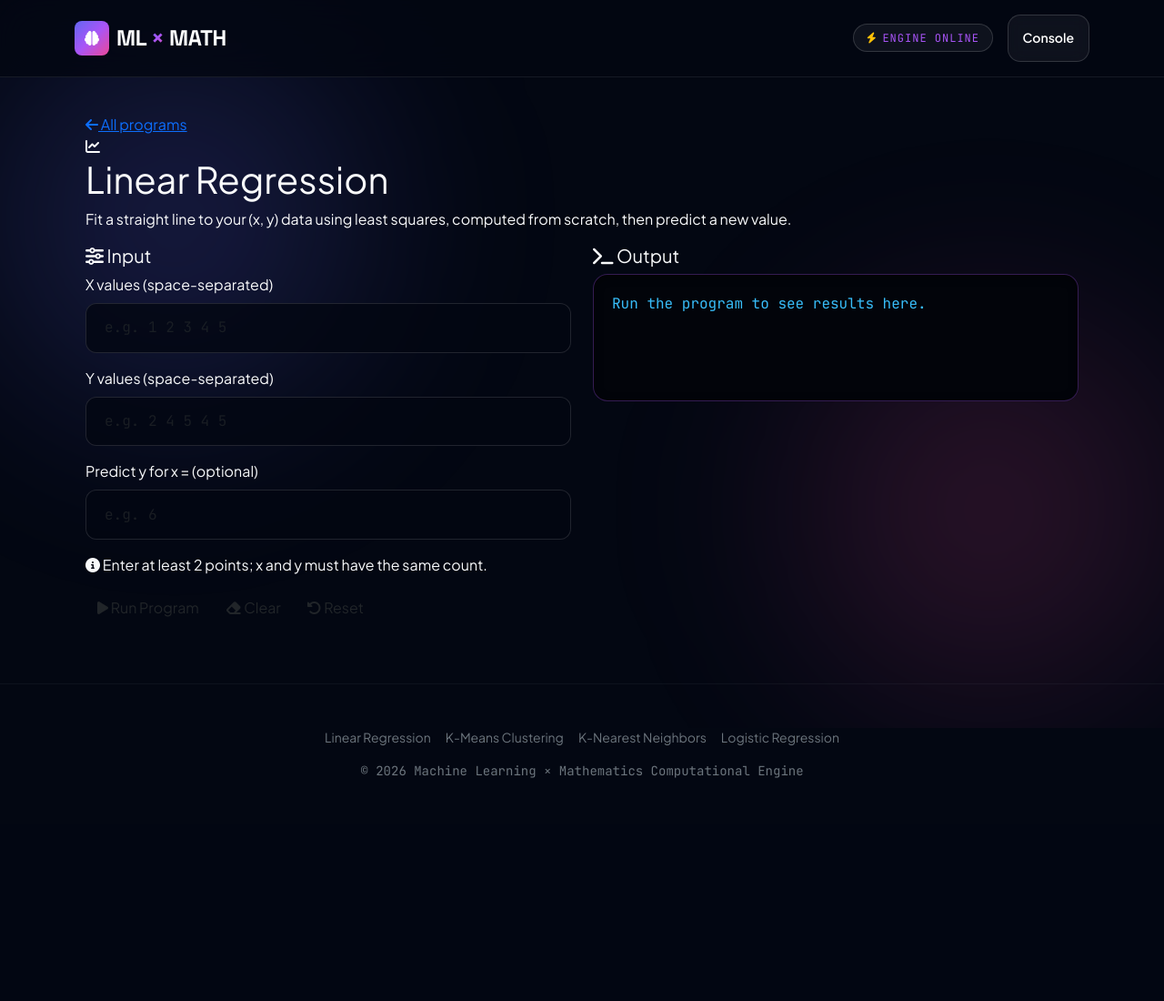
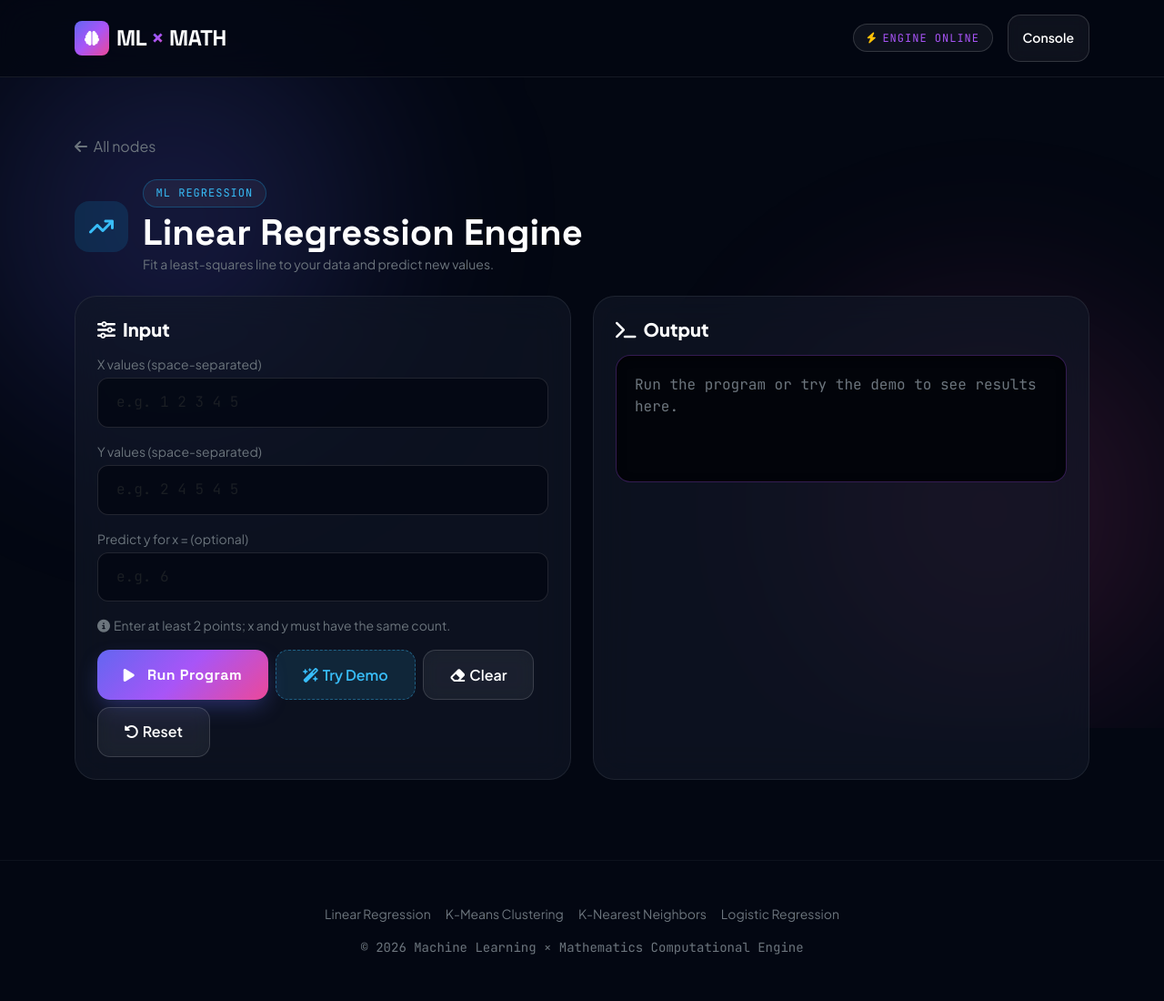
Before and after one commit to Anamolsnwr/ML_MATH_LAB, a Flask app: page /linear-regression in a window 1280 px wide. Shown: the whole page at 91% size. Before the commit the page ends 855 px from the top, so only its background shows below. Run offline with Flask 3, Linux system fonts and the light colour scheme.

Commit message:
adding demo button

```diff
--- a/templates/linear_regression.html
+++ b/templates/linear_regression.html
@@ -1,53 +1,55 @@
-{% extends "base.html" %}
-{% block title %}Linear Regression — ML Math Lab{% endblock %}
+{% extends 'base.html' %}
 
 {% block content %}
-<section class="program-page">
-  <div class="container">
+<section class="py-4">
+  <a href="{{ url_for('home') }}#nodes" class="text-secondary text-decoration-none d-inline-block mb-4">
+    <i class="fa-solid fa-arrow-left me-1"></i> All nodes
+  </a>
 
-    <a href="{{ url_for('home') }}#programs" class="back-link"><i class="fa-solid fa-arrow-left"></i> All programs</a>
-
-    <div class="program-header" data-aos="fade-up">
-      <div class="program-icon-lg"><i class="fa-solid fa-chart-line"></i></div>
+  <div class="d-flex align-items-center gap-3 mb-4">
+    <div class="p-3 rounded-4" style="background: rgba(14, 165, 233, 0.15); color: #38BDF8;">
+      <i class="fa-solid fa-arrow-trend-up fa-xl"></i>
+    </div>
     <div>
-        <h1>Linear Regression</h1>
-        <p>Fit a straight line to your (x, y) data using least squares, computed from scratch, then predict a new value.</p>
+      <span class="fusion-badge" style="color: #38BDF8; border-color: rgba(14, 165, 233, 0.3);">ML REGRESSION</span>
+      <h1 class="fw-bold text-white mb-0 mt-1" style="font-family: var(--font-display);">Linear Regression Engine</h1>
+      <p class="text-secondary small mb-0">Fit a least-squares line to your data and predict new values.</p>
     </div>
   </div>
 
   <div class="row g-4">
-      <div class="col-lg-6" data-aos="fade-up">
-        <div class="panel glass">
-          <h5 class="panel-title"><i class="fa-solid fa-sliders"></i> Input</h5>
+    <div class="col-lg-6">
+      <div class="fusion-node p-4 h-100">
+        <h5 class="fw-bold text-white mb-3"><i class="fa-solid fa-sliders me-2"></i>Input</h5>
 
         <div class="mb-3">
-            <label class="form-label" for="xValues">X values (space-separated)</label>
-            <input type="text" class="form-control mml-input" id="xValues" placeholder="e.g. 1 2 3 4 5">
+          <label class="text-secondary small mb-1 d-block">X values (space-separated)</label>
+          <input type="text" class="form-control fusion-input" id="xValues" placeholder="e.g. 1 2 3 4 5">
         </div>
         <div class="mb-3">
-            <label class="form-label" for="yValues">Y values (space-separated)</label>
-            <input type="text" class="form-control mml-input" id="yValues" placeholder="e.g. 2 4 5 4 5">
+          <label class="text-secondary small mb-1 d-block">Y values (space-separated)</label>
+          <input type="text" class="form-control fusion-input" id="yValues" placeholder="e.g. 2 4 5 4 5">
         </div>
         <div class="mb-3">
-            <label class="form-label" for="predictX">Predict y for x = (optional)</label>
-            <input type="text" class="form-control mml-input" id="predictX" placeholder="e.g. 6">
+          <label class="text-secondary small mb-1 d-block">Predict y for x = (optional)</label>
+          <input type="text" class="form-control fusion-input" id="predictX" placeholder="e.g. 6">
         </div>
-          <p class="hint"><i class="fa-solid fa-circle-info"></i> Enter at least 2 points; x and y must have the same count.</p>
+        <p class="text-secondary small"><i class="fa-solid fa-circle-info me-1"></i>Enter at least 2 points; x and y must have the same count.</p>
 
-          <div class="btn-row">
-            <button class="btn btn-gradient" id="runBtn"><i class="fa-solid fa-play"></i> Run Program</button>
-            <button class="btn btn-outline-glass" id="clearBtn"><i class="fa-solid fa-eraser"></i> Clear</button>
-            <button class="btn btn-outline-glass" id="resetBtn"><i class="fa-solid fa-rotate-left"></i> Reset</button>
+        <div class="d-flex flex-wrap gap-2 mt-3">
+          <button class="btn btn-fusion" id="runBtn"><i class="fa-solid fa-play me-1"></i>Run Program</button>
+          <button class="btn demo-btn" id="demoBtn"><i class="fa-solid fa-wand-magic-sparkles me-1"></i>Try Demo</button>
+          <button class="btn btn-fusion-secondary" id="clearBtn"><i class="fa-solid fa-eraser me-1"></i>Clear</button>
+          <button class="btn btn-fusion-secondary" id="resetBtn"><i class="fa-solid fa-rotate-left me-1"></i>Reset</button>
         </div>
       </div>
     </div>
 
-      <div class="col-lg-6" data-aos="fade-up" data-aos-delay="100">
-        <div class="panel glass output-panel">
-          <h5 class="panel-title"><i class="fa-solid fa-terminal"></i> Output</h5>
+    <div class="col-lg-6">
+      <div class="fusion-node p-4 h-100">
+        <h5 class="fw-bold text-white mb-3"><i class="fa-solid fa-terminal me-2"></i>Output</h5>
         <div id="outputBox" class="output-box">
-            <p class="output-placeholder">Run the program to see results here.</p>
-          </div>
+          <p class="text-secondary mb-0">Run the program or try the demo to see results here.</p>
         </div>
       </div>
     </div>
@@ -57,6 +59,16 @@
 
 {% block extra_scripts %}
 <script>
+function showToast(message, type) {
+  const toast = document.createElement('div');
+  toast.textContent = message;
+  toast.style.cssText = `position:fixed;bottom:20px;right:20px;z-index:2000;padding:12px 20px;
+    border-radius:10px;color:#fff;font-size:.9rem;font-weight:500;
+    background:${type === 'error' ? '#DC2626' : '#059669'};box-shadow:0 10px 30px rgba(0,0,0,.4);`;
+  document.body.appendChild(toast);
+  setTimeout(() => toast.remove(), 3000);
+}
+
 function buildRegressionPlot(points) {
   const W = 300, H = 200, pad = 24;
   const xs = points.map(p => p.x), ys = points.map(p => p.y), ysPred = points.map(p => p.y_pred);
@@ -64,24 +76,27 @@ function buildRegressionPlot(points) {
   const yMin = Math.min(...ys, ...ysPred), yMax = Math.max(...ys, ...ysPred);
   const sx = x => pad + (xMax === xMin ? (W - 2*pad)/2 : (x - xMin) / (xMax - xMin) * (W - 2*pad));
   const sy = y => H - pad - (yMax === yMin ? (H - 2*pad)/2 : (y - yMin) / (yMax - yMin) * (H - 2*pad));
-
   const sorted = [...points].sort((a,b) => a.x - b.x);
   const linePoints = sorted.map(p => `${sx(p.x)},${sy(p.y_pred)}`).join(' ');
-  const dots = points.map(p => `<circle cx="${sx(p.x)}" cy="${sy(p.y)}" r="4" fill="var(--accent, #06B6D4)"></circle>`).join('');
-
-  return `<svg viewBox="0 0 ${W} ${H}" class="plot-svg">
-    <polyline points="${linePoints}" fill="none" stroke="#7C3AED" stroke-width="2"></polyline>
-    ${dots}
-  </svg>`;
+  const dots = points.map(p => `<circle cx="${sx(p.x)}" cy="${sy(p.y)}" r="4" fill="#38BDF8"></circle>`).join('');
+  return `<svg viewBox="0 0 ${W} ${H}" style="width:100%;border-radius:12px;background:rgba(255,255,255,.03);">
+    <polyline points="${linePoints}" fill="none" stroke="#A855F7" stroke-width="2"></polyline>${dots}</svg>`;
 }
 
-document.getElementById('runBtn').addEventListener('click', async () => {
+function row(label, value) {
+  return `<div class="d-flex justify-content-between border-bottom border-secondary border-opacity-25 py-2">
+    <span class="text-secondary small">${label}</span><strong class="small" style="color:#38BDF8;">${value}</strong></div>`;
+}
+
+async function runLinearRegression() {
   const xValues = document.getElementById('xValues').value.trim();
   const yValues = document.getElementById('yValues').value.trim();
   const predictX = document.getElementById('predictX').value.trim();
   if (!xValues || !yValues) return showToast('Please enter both x and y values.', 'error');
 
-  setLoading(true);
+  const box = document.getElementById('outputBox');
+  box.innerHTML = '<p class="text-secondary mb-0">Running…</p>';
+
   try {
     const res = await fetch('/api/linear-regression', {
       method: 'POST',
@@ -89,37 +104,44 @@ document.getElementById('runBtn').addEventListener('click', async () => {
       body: JSON.stringify({x_values: xValues, y_values: yValues, predict_x: predictX})
     });
     const data = await res.json();
-    setLoading(false);
-    if (!data.success) return showToast(data.error, 'error');
+    if (!data.success) { box.innerHTML = `<p class="text-danger mb-0">${data.error}</p>`; return showToast(data.error, 'error'); }
 
     const r = data.result;
-    const predictionRow = r.predicted_y !== undefined
-      ? `<div class="result-row"><span>Predicted y at x = ${r.predict_x}</span><strong>${r.predicted_y}</strong></div>`
-      : '';
+    const predictionRow = r.predicted_y !== undefined ? row(`Predicted y at x = ${r.predict_x}`, r.predicted_y) : '';
 
-    renderOutput(`
+    box.innerHTML = `
       ${buildRegressionPlot(r.points)}
-      <div class="result-grid" style="margin-top:16px;">
-        <div class="result-row"><span>Equation</span><strong>${r.equation}</strong></div>
-        <div class="result-row"><span>Slope</span><strong>${r.slope}</strong></div>
-        <div class="result-row"><span>Intercept</span><strong>${r.intercept}</strong></div>
-        <div class="result-row"><span>R&sup2; (fit quality)</span><strong>${r.r_squared}</strong></div>
+      <div class="mt-3">
+        ${row('Equation', r.equation)}
+        ${row('Slope', r.slope)}
+        ${row('Intercept', r.intercept)}
+        ${row('R&sup2; (fit quality)', r.r_squared)}
         ${predictionRow}
-      </div>
-    `);
+      </div>`;
     showToast('Program executed successfully.', 'success');
   } catch (e) {
-    setLoading(false);
+    box.innerHTML = '<p class="text-danger mb-0">Something went wrong contacting the backend.</p>';
     showToast('Something went wrong contacting the backend.', 'error');
   }
+}
+
+document.getElementById('runBtn').addEventListener('click', runLinearRegression);
+
+document.getElementById('demoBtn').addEventListener('click', () => {
+  document.getElementById('xValues').value = '1 2 3 4 5';
+  document.getElementById('yValues').value = '2 4 5 4 5';
+  document.getElementById('predictX').value = '6';
+  runLinearRegression();
 });
 
-document.getElementById('clearBtn').addEventListener('click', () => resetOutput());
+document.getElementById('clearBtn').addEventListener('click', () => {
+  document.getElementById('outputBox').innerHTML = '<p class="text-secondary mb-0">Run the program or try the demo to see results here.</p>';
+});
 document.getElementById('resetBtn').addEventListener('click', () => {
   document.getElementById('xValues').value = '';
   document.getElementById('yValues').value = '';
   document.getElementById('predictX').value = '';
-  resetOutput();
+  document.getElementById('outputBox').innerHTML = '<p class="text-secondary mb-0">Run the program or try the demo to see results here.</p>';
 });
 </script>
 {% endblock %}
```
Lines whose indentation alone changed are shown as unchanged.
